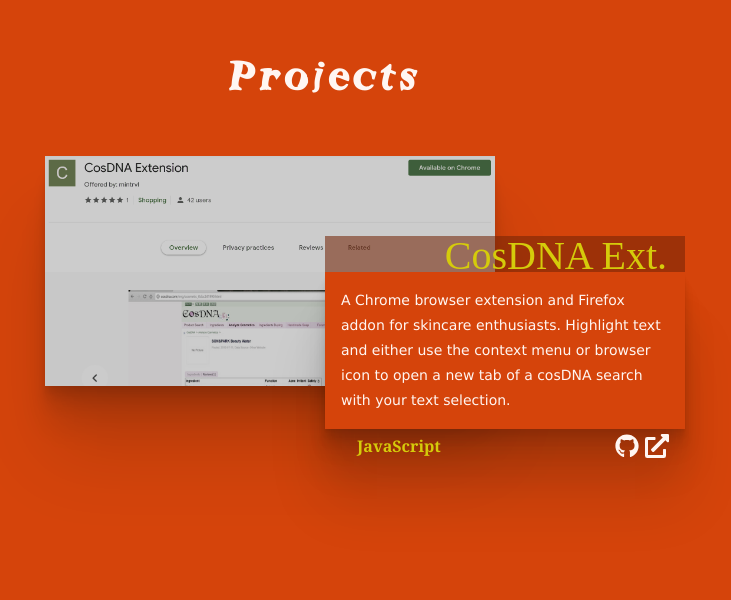
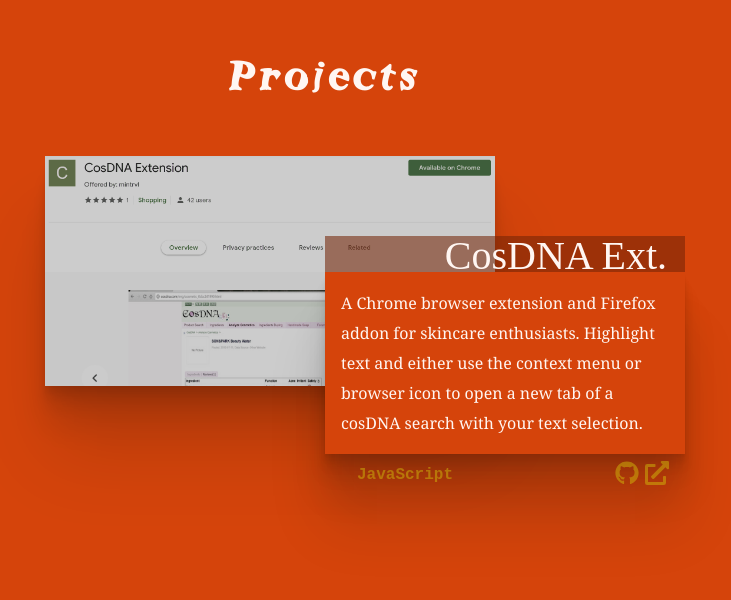
Before and after one commit to minahussain/personal-site, a Gatsby site: page / in a window 1280 px wide. Shown: the part 1040-1640 px from the top of the page, without its empty margins (315-1046 px from the left). Built offline with nearby package versions, Linux system fonts and the light colour scheme; Gatsby itself is replaced by a stand-in of ours; a web font is replaced by a local one.

Commit message:
update font styling and colors a bit more

```diff
--- a/src/styles/_variables.scss
+++ b/src/styles/_variables.scss
@@ -14,6 +14,7 @@
 // highlighting
 $primary-highlight: #74250690;
 $accent-highlight: #D5CB0B80;
+$accent-highlight-lite: #D5CB0B70;
 
 // links
 $primary-link: #da79599a;
--- a/src/styles/components/menus/socials.scss
+++ b/src/styles/components/menus/socials.scss
@@ -22,11 +22,11 @@
     margin-right: 1rem;
 
     a {
-        color: $primary-color;
+        color: $accent-highlight-lite;
     }
 
     a:hover {
-        color: $secondary-color;
+        color: $accent-color;
         cursor: pointer;
     }
 }
--- a/src/styles/components/sections/projects.scss
+++ b/src/styles/components/sections/projects.scss
@@ -1,11 +1,11 @@
 #projects {
     background-color: $white-color;
     background-image: linear-gradient(
-      180deg,
+      150deg,
       $primary-color 0,
-      $primary-color 90%
+      $primary-color 200%,
     );
-    color: $accent-color;
+    color: $accent-highlight-lite;
     height: 100%;
     border-top: 0px;
     // -webkit-clip-path: polygon(0 0, 100% 0, 100% 90%, 0 100%);
@@ -79,7 +79,7 @@
             top: 0;
             z-index: -1;
 
-            color: $accent-color;
+            color: $white-color;
             font-family: bebas;
             line-height: 40px;
             font-size: 40px;
--- a/src/styles/main.scss
+++ b/src/styles/main.scss
@@ -73,19 +73,19 @@
 }
 
 ul > li {
-    font-family: Georgia, 'Times New Roman', Times, serif;
+    font-family: Courier New;
     font-weight: bold;
 }
 
 p {
-    font-family: 'Lucida Sans Unicode', 'Lucida Grande', 'Lucida Sans', Arial, sans-serif;
-    font-size: 14px;
-    line-height: 25px;
+    font-family: Georgia;
+    font-size: 16px;
+    line-height: 30px;
     color: $black-color;
 }
 
 a {
-    color: $white-color;
+    color: $accent-highlight-lite;
     font-family: georgia;
 }
 
```
